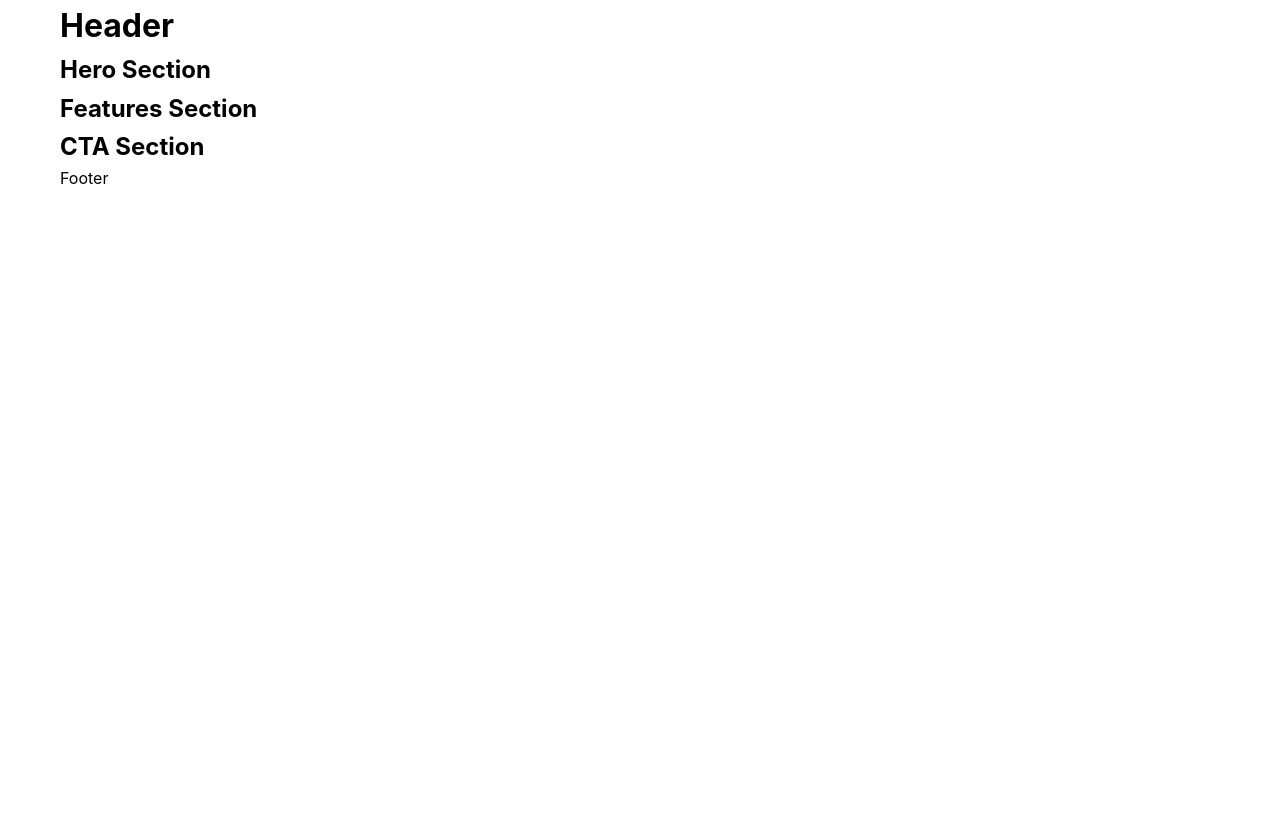
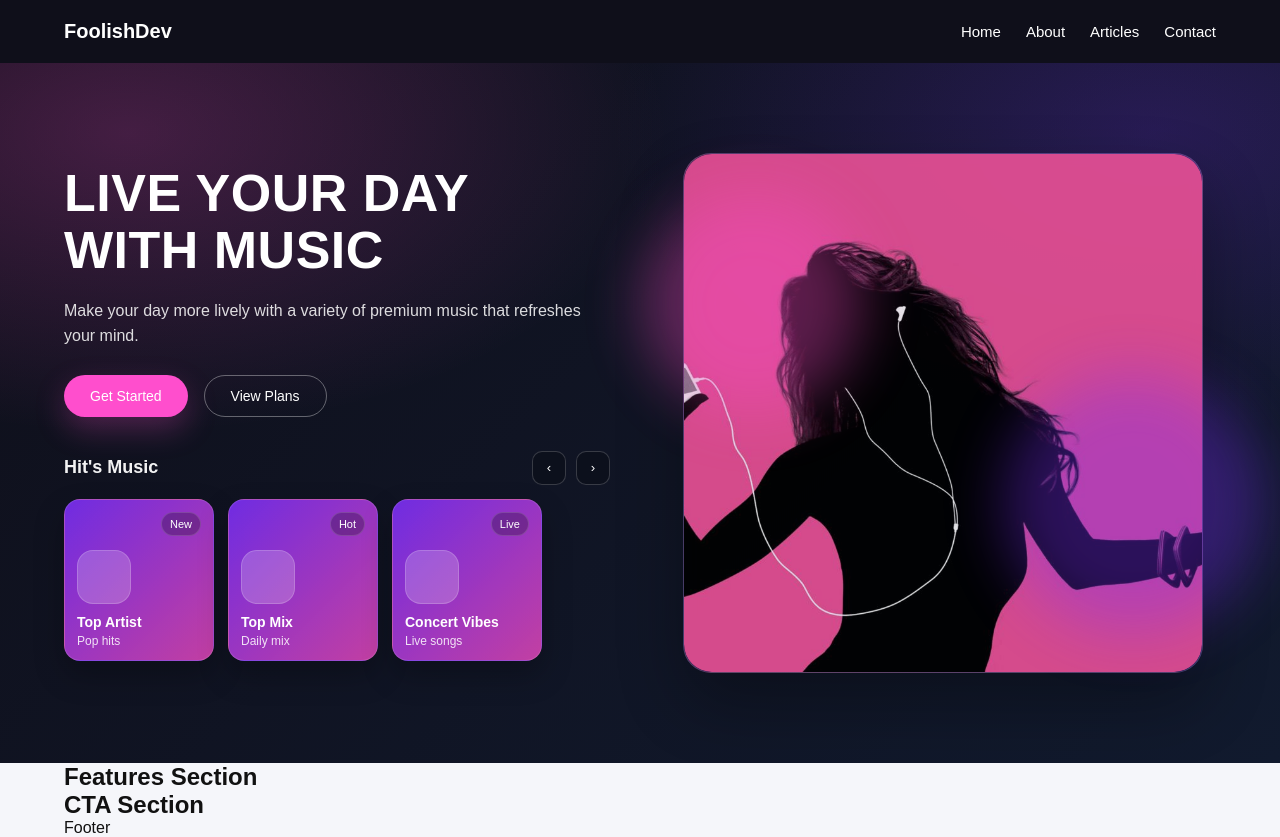
Before and after one commit to Artikov-dev/team-project, a React (Vite) app: page / in a window 1280 px wide. Before the commit the page ends 800 px from the top, so only its background shows below. Built offline with nearby package versions, Linux system fonts and the light colour scheme.

Commit message:
compleated header  and hero  pages

```diff
--- a/index.html
+++ b/index.html
@@ -2,7 +2,6 @@
 <html lang="en">
   <head>
     <meta charset="UTF-8" />
-    <link rel="icon" type="image/svg+xml" href="/vite.svg" />
     <meta name="viewport" content="width=device-width, initial-scale=1.0" />
     <title>React Vite App</title>
   </head>
--- a/src/components/layout/Header.jsx
+++ b/src/components/layout/Header.jsx
@@ -1,8 +1,26 @@
+import { useState } from "react";
+
 export default function Header() {
+  const [isOpen, setIsOpen] = useState(false);
+
   return (
-    <header>
-      <div className="container">
-        <h1>Header</h1>
+    <header className="header">
+      <div className="container header-content">
+        <div className="logo">FoolishDev</div>
+
+        <nav className={`nav ${isOpen ? "open" : ""}`}>
+          <a href="#">Home</a>
+          <a href="#">About</a>
+          <a href="#">Articles</a>
+          <a href="#">Contact</a>
+        </nav>
+
+        <button
+          className="menu-btn"
+          onClick={() => setIsOpen(!isOpen)}
+        >
+          ☰
+        </button>
       </div>
     </header>
   );
--- a/src/components/sections/Hero.jsx
+++ b/src/components/sections/Hero.jsx
@@ -1,8 +1,70 @@
 export default function Hero() {
+  const hits = [
+    { title: "Top Artist", subtitle: "Pop hits", tag: "New" },
+    { title: "Top Mix", subtitle: "Daily mix", tag: "Hot" },
+    { title: "Concert Vibes", subtitle: "Live songs", tag: "Live" },
+  ];
+
   return (
-    <section>
-      <div className="container">
-        <h2>Hero Section</h2>
+    <section className="hero">
+      <div className="container hero-inner">
+        {/* LEFT */}
+        <div className="hero-left">
+          <h1 className="hero-title">LIVE YOUR DAY WITH MUSIC</h1>
+
+          <p className="hero-desc">
+            Make your day more lively with a variety of premium music that
+            refreshes your mind.
+          </p>
+
+          <div className="hero-actions">
+            <button className="btn primary">Get Started</button>
+            <button className="btn secondary">View Plans</button>
+          </div>
+
+          {/* Hits Music (inside Hero) */}
+          <div className="hits">
+            <div className="hits-head">
+              <h3 className="hits-title">Hit&apos;s Music</h3>
+              <div className="hits-controls">
+                <button className="hits-btn" type="button" aria-label="Previous">
+                  ‹
+                </button>
+                <button className="hits-btn" type="button" aria-label="Next">
+                  ›
+                </button>
+              </div>
+            </div>
+
+            <div className="hits-row" role="list">
+              {hits.map((item, idx) => (
+                <article className="hit-card" role="listitem" key={idx}>
+                  <div className="hit-top">
+                    <span className="hit-tag">{item.tag}</span>
+                  </div>
+
+                  <div className="hit-avatar" aria-hidden="true" />
+
+                  <div className="hit-meta">
+                    <div className="hit-title">{item.title}</div>
+                    <div className="hit-sub">{item.subtitle}</div>
+                  </div>
+                </article>
+              ))}
+            </div>
+          </div>
+        </div>
+
+        {/* RIGHT (placeholder image) */}
+        <div className="hero-right">
+          <div className="hero-imageWrap">
+            <div className="hero-imagePlaceholder"><img src="/ss.jpg" alt="" /></div>
+
+            {/* glow blobs */}
+            <span className="blob blob-1" />
+            <span className="blob blob-2" />
+          </div>
+        </div>
       </div>
     </section>
   );
--- a/src/styles/global.css
+++ b/src/styles/global.css
@@ -1,49 +1,341 @@
+/* RESET */
 * {
   margin: 0;
   padding: 0;
   box-sizing: border-box;
 }
 
-html {
-  scroll-behavior: smooth;
+body {
+  font-family: Arial, sans-serif;
+  background: #f5f6fa;
+  color: #111;
 }
 
-body {
-  font-family: -apple-system, BlinkMacSystemFont, 'Segoe UI', 'Roboto', 'Oxygen',
-    'Ubuntu', 'Cantarell', 'Fira Sans', 'Droid Sans', 'Helvetica Neue',
-    sans-serif;
-  -webkit-font-smoothing: antialiased;
-  -moz-osx-font-smoothing: grayscale;
-  background-color: #ffffff;
-  color: #000000;
-  line-height: 1.6;
+/* CONTAINER */
+.container {
+  width: 90%;
+  max-width: 1200px;
+  margin: auto;
 }
 
-#root {
-  width: 100%;
-  min-height: 100vh;
+/* HEADER */
+.header {
+  background: #0f0f1a;
+  padding: 20px 0;
+  position: sticky;
+  top: 0;
+  z-index: 100;
 }
 
-/* Utility classes */
-.container {
-  width: 100%;
-  max-width: 1200px;
-  margin: 0 auto;
-  padding: 0 20px;
+.header-content {
+  display: flex;
+  justify-content: space-between;
+  align-items: center;
 }
 
-.text-center {
-  text-align: center;
+.logo {
+  font-size: 20px;
+  font-weight: bold;
+  color: white;
 }
 
-.mt-4 {
-  margin-top: 1rem;
+.nav {
+  display: flex;
+  gap: 25px;
 }
 
-.mb-4 {
-  margin-bottom: 1rem;
+.nav a {
+  text-decoration: none;
+  color: white;
+  font-size: 15px;
+  transition: 0.3s;
 }
 
-.p-4 {
-  padding: 1rem;
+.nav a:hover {
+  color: #ff4ecd;
 }
+
+.menu-btn {
+  display: none;
+  font-size: 24px;
+  background: none;
+  border: none;
+  color: white;
+  cursor: pointer;
+}
+
+/* HERO */
+/* ===== HERO (with Hits Music) ===== */
+.hero {
+  background: radial-gradient(900px 500px at 10% 10%, rgba(255, 78, 205, 0.22), transparent 60%),
+              radial-gradient(900px 500px at 90% 10%, rgba(123, 47, 247, 0.22), transparent 60%),
+              linear-gradient(135deg, #0f0f1a, #111a2e);
+  color: #fff;
+  padding: 90px 0;
+  overflow: hidden;
+}
+
+.hero-inner {
+  display: flex;
+  align-items: center;
+  justify-content: space-between;
+  gap: 60px;
+}
+
+.hero-left {
+  flex: 1;
+  min-width: 320px;
+}
+
+.hero-title {
+  font-size: 52px;
+  line-height: 1.1;
+  letter-spacing: 0.5px;
+  margin-bottom: 18px;
+}
+
+.hero-desc {
+  font-size: 16px;
+  max-width: 520px;
+  opacity: 0.85;
+  line-height: 1.6;
+  margin-bottom: 26px;
+}
+
+.hero-actions {
+  display: flex;
+  gap: 16px;
+  margin-bottom: 34px;
+}
+
+/* Buttons */
+.btn {
+  padding: 12px 26px;
+  border-radius: 999px;
+  border: none;
+  cursor: pointer;
+  font-size: 14px;
+  transition: 0.25s ease;
+}
+
+.btn.primary {
+  background: #ff4ecd;
+  color: #fff;
+  box-shadow: 0 12px 30px rgba(255, 78, 205, 0.25);
+}
+
+.btn.primary:hover {
+  transform: translateY(-1px);
+  background: #e13cbc;
+}
+
+.btn.secondary {
+  background: transparent;
+  border: 1px solid rgba(255,255,255,0.35);
+  color: #fff;
+}
+
+.btn.secondary:hover {
+  background: rgba(255,255,255,0.12);
+  transform: translateY(-1px);
+}
+
+/* Hits */
+.hits {
+  margin-top: 10px;
+}
+
+.hits-head {
+  display: flex;
+  align-items: center;
+  justify-content: space-between;
+  margin-bottom: 14px;
+}
+
+.hits-title {
+  font-size: 18px;
+  opacity: 0.95;
+}
+
+.hits-controls {
+  display: flex;
+  gap: 10px;
+}
+
+.hits-btn {
+  width: 34px;
+  height: 34px;
+  border-radius: 10px;
+  border: 1px solid rgba(255,255,255,0.18);
+  background: rgba(0,0,0,0.2);
+  color: #fff;
+  cursor: pointer;
+  transition: 0.2s ease;
+}
+
+.hits-btn:hover {
+  background: rgba(255,255,255,0.10);
+  transform: translateY(-1px);
+}
+
+.hits-row {
+  display: flex;
+  gap: 14px;
+}
+
+.hit-card {
+  width: 150px;
+  border-radius: 16px;
+  padding: 12px;
+  background: linear-gradient(135deg, rgba(123, 47, 247, 0.9), rgba(255, 78, 205, 0.75));
+  box-shadow: 0 14px 30px rgba(0,0,0,0.25);
+  border: 1px solid rgba(255,255,255,0.12);
+  transition: 0.25s ease;
+}
+
+.hit-card:hover {
+  transform: translateY(-3px);
+}
+
+.hit-top {
+  display: flex;
+  justify-content: flex-end;
+}
+
+.hit-tag {
+  font-size: 11px;
+  padding: 5px 8px;
+  border-radius: 999px;
+  background: rgba(0,0,0,0.25);
+  border: 1px solid rgba(255,255,255,0.14);
+}
+
+.hit-avatar {
+  width: 54px;
+  height: 54px;
+  border-radius: 16px;
+  margin: 14px 0 10px;
+  background: rgba(255,255,255,0.20);
+  border: 1px solid rgba(255,255,255,0.18);
+}
+
+.hit-meta {
+  display: grid;
+  gap: 4px;
+}
+
+.hit-title {
+  font-size: 14px;
+  font-weight: 700;
+}
+
+.hit-sub {
+  font-size: 12px;
+  opacity: 0.85;
+}
+
+/* RIGHT side image placeholder */
+.hero-right {
+  flex: 1;
+  display: flex;
+  justify-content: center;
+}
+
+
+.hero-imageWrap {
+  position: relative;
+  width: 520px;
+  max-width: 100%;
+  aspect-ratio: 1 / 1;
+  display: flex;
+  align-items: center;
+  justify-content: center;
+}
+
+
+.hero-imagePlaceholder {
+  width: 100%;
+  height: 100%;
+  border-radius: 28px;
+  background: linear-gradient(135deg, rgba(255, 78, 205, 0.28), rgba(123, 47, 247, 0.22));
+  border: 1px solid rgba(255,255,255,0.16);
+  backdrop-filter: blur(6px);
+  display: flex;
+  align-items: center;
+  justify-content: center;
+  font-size: 22px;
+  font-weight: 800;
+  letter-spacing: 1px;
+  opacity: 0.9;
+  box-shadow: 0 30px 70px rgba(0,0,0,0.35);
+  overflow: hidden;
+}
+
+.hero-imagePlaceholder img {
+  width: 100%;
+  height: 100%;
+  max-width: 100%;
+  max-height: 100%;
+  object-fit: cover;
+  border-radius: 28px;
+  display: block;
+}
+
+/* glow blobs */
+.blob {
+  position: absolute;
+  filter: blur(30px);
+  opacity: 0.65;
+  border-radius: 999px;
+  pointer-events: none;
+}
+
+.blob-1 {
+  width: 220px;
+  height: 220px;
+  left: -40px;
+  top: 40px;
+  background: rgba(255, 78, 205, 0.55);
+}
+
+.blob-2 {
+  width: 260px;
+  height: 260px;
+  right: -60px;
+  bottom: 40px;
+  background: rgba(123, 47, 247, 0.55);
+}
+
+/* Responsive */
+@media (max-width: 900px) {
+  .hero-inner {
+    flex-direction: column;
+    text-align: center;
+  }
+
+  .hero-actions {
+    justify-content: center;
+  }
+
+  .hits-head {
+    justify-content: center;
+    gap: 16px;
+  }
+
+  .hits-controls {
+    display: none; /* mobileda shart emas */
+  }
+
+  .hits-row {
+    justify-content: center;
+    flex-wrap: wrap;
+  }
+
+  .hero-title {
+    font-size: 40px;
+  }
+
+  .hero-imageWrap {
+    width: 420px;
+  }
+}
```
Also changed, not shown: public/bbb2591c8f4343b444a07ffea73cda6e.jpg (added), public/ss.jpg (added).
